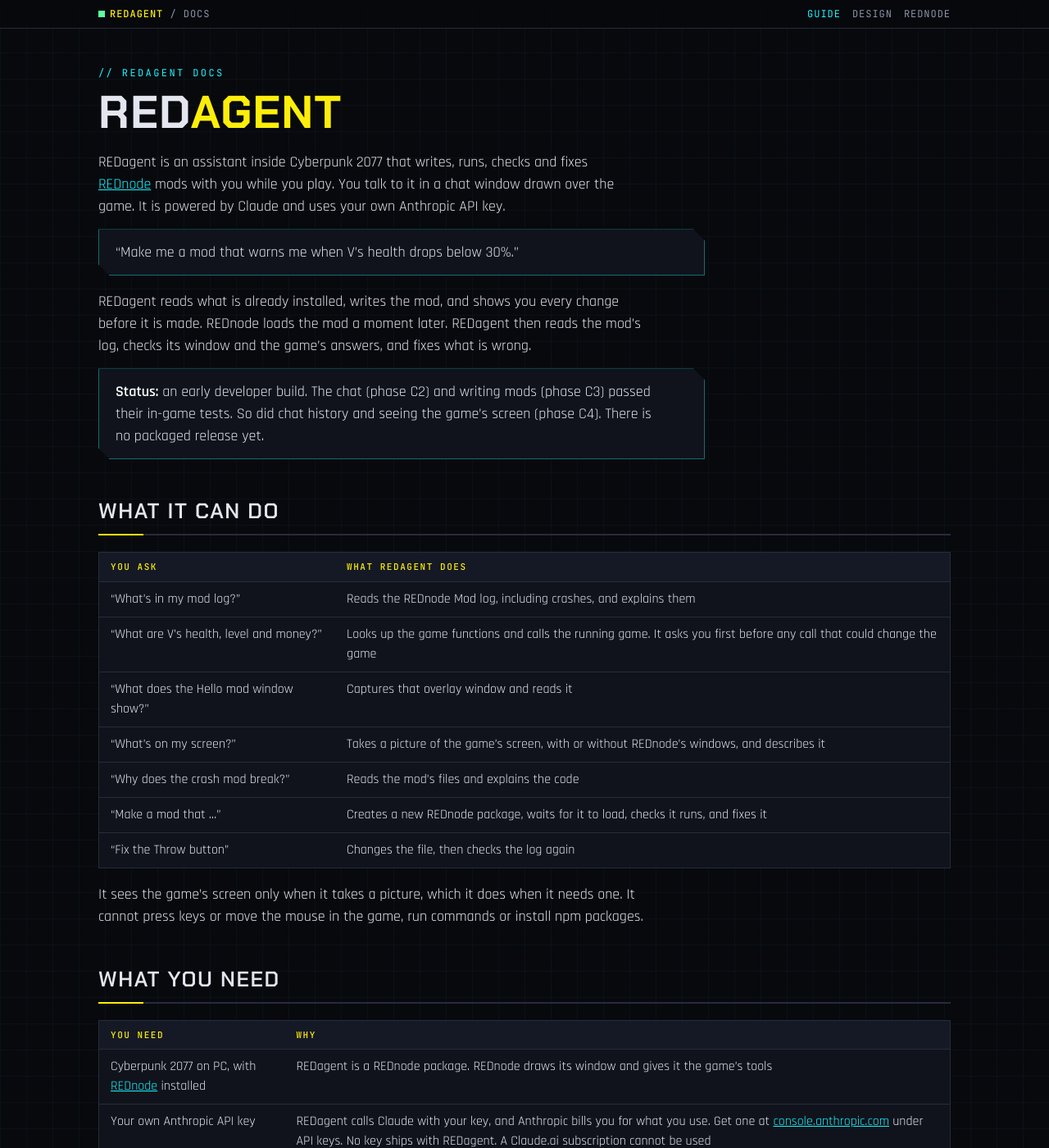
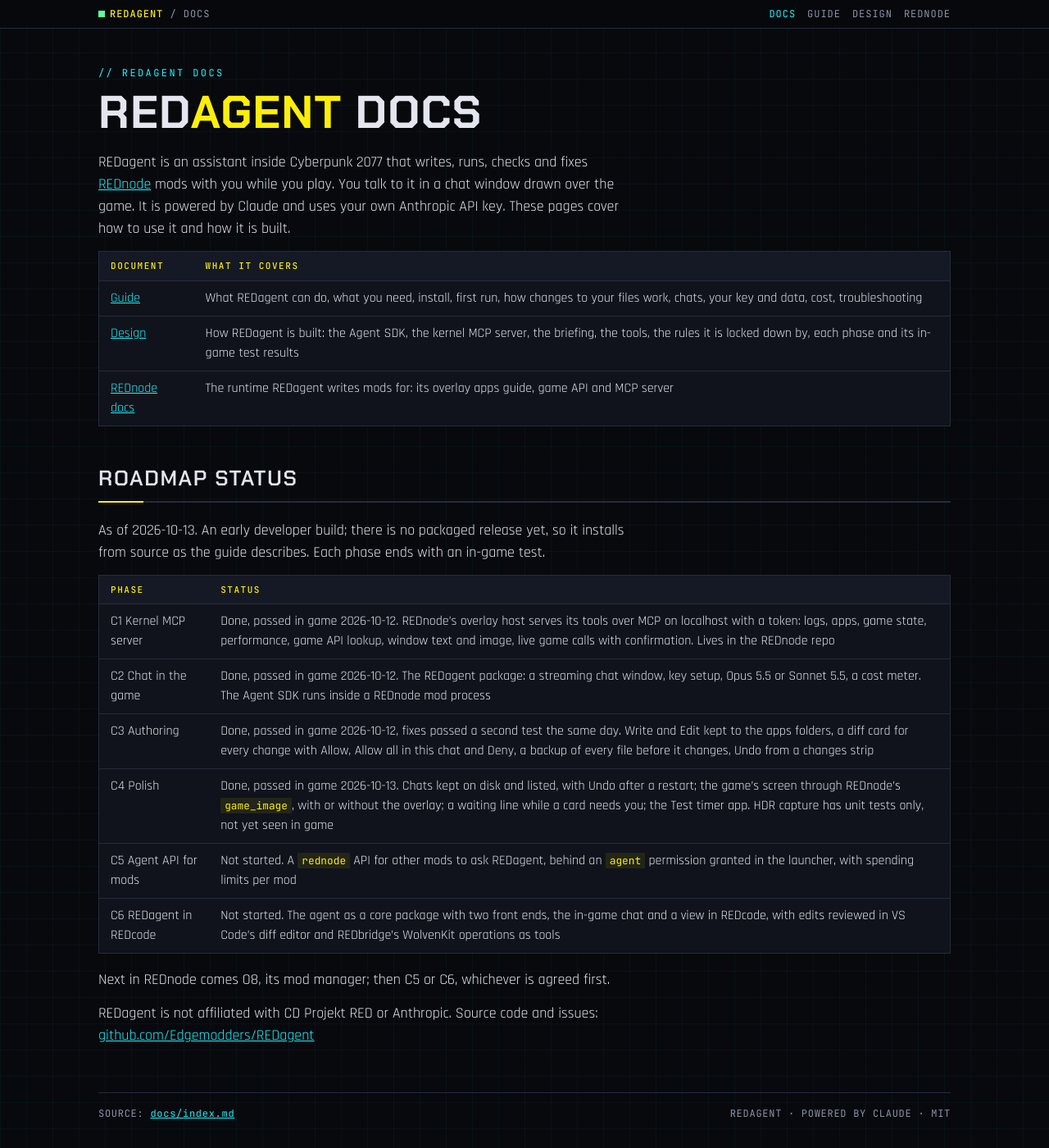
Before and after one commit to Edgemodders/REDagent, a Jekyll site: the page built from docs/index.md, in a window 1280 px wide and 1400 px high. Shown: the whole window at 82% size. Built offline with Jekyll 4.4.1, drawn with Linux system fonts in a browser that asks for light colours; our own code applies the rules of GitHub Pages for plain Markdown files; some of the changed text lies outside the part shown.

Commit message:
Docs: the guide moves to guide.md; the index is the landing page with the ledger and roadmap status
Co-Authored-By: Claude Fable 5.1 <noreply@anthropic.com>
Claude-Session: https://claude.ai/code/session_01QkNW84wQneonKhZEnY9Ci9

```diff
--- a/docs/_config.yml
+++ b/docs/_config.yml
@@ -20,8 +20,10 @@ defaults:
 
 # Status bar links, in order.
 nav:
+  - title: Docs
+    url: /
   - title: Guide
-    url: /
+    url: /guide.html
   - title: Design
     url: /design.html
   - title: REDnode
--- /dev/null
+++ b/docs/guide.md
@@ -0,0 +1,116 @@
+---
+title: Guide
+---
+
+# RED<span class="y">agent</span> guide
+
+REDagent is an assistant inside Cyberpunk 2077 that writes, runs, checks and fixes [REDnode](https://edgemodders.github.io/REDnode/) mods with you while you play. You talk to it in a chat window drawn over the game. It is powered by Claude and uses your own Anthropic API key.
+
+> "Make me a mod that warns me when V's health drops below 30%."
+
+REDagent reads what is already installed, writes the mod, and shows you every change before it is made. REDnode loads the mod a moment later. REDagent then reads the mod's log, checks its window and the game's answers, and fixes what is wrong.
+
+> **Status:** an early developer build. The chat (phase C2) and writing mods (phase C3) passed their in-game tests. So did chat history and seeing the game's screen (phase C4). There is no packaged release yet.
+
+## What it can do
+
+| You ask | What REDagent does |
+|---|---|
+| "What's in my mod log?" | Reads the REDnode Mod log, including crashes, and explains them |
+| "What are V's health, level and money?" | Looks up the game functions and calls the running game. It asks you first before any call that could change the game |
+| "What does the Hello mod window show?" | Captures that overlay window and reads it |
+| "What's on my screen?" | Takes a picture of the game's screen, with or without REDnode's windows, and describes it |
+| "Why does the crash mod break?" | Reads the mod's files and explains the code |
+| "Make a mod that ..." | Creates a new REDnode package, waits for it to load, checks it runs, and fixes it |
+| "Fix the Throw button" | Changes the file, then checks the log again |
+
+It sees the game's screen only when it takes a picture, which it does when it needs one. It cannot press keys or move the mouse in the game, run commands or install npm packages.
+
+## What you need
+
+| You need | Why |
+|---|---|
+| Cyberpunk 2077 on PC, with [REDnode](https://github.com/Edgemodders/REDnode) installed | REDagent is a REDnode package. REDnode draws its window and gives it the game's tools |
+| Your own Anthropic API key | REDagent calls Claude with your key, and Anthropic bills you for what you use. Get one at [console.anthropic.com](https://console.anthropic.com/) under API keys. No key ships with REDagent. A Claude.ai subscription cannot be used |
+| About 300 MB of disk | Most of it is the Claude Agent SDK, which REDagent runs on |
+| About 120 MB of memory while the game runs | REDagent runs in its own Node process, outside the game |
+
+## Install
+
+There is no packaged release yet. To install from source:
+
+1. Install REDnode and deploy it to the game, following its [developer setup](https://edgemodders.github.io/REDnode/dev-setup.html).
+2. Clone [REDagent](https://github.com/Edgemodders/REDagent) beside REDnode, then run `npm install` in its `redagent` folder.
+3. Close the game. Run `.\tools\deploy.ps1 -GameDir '<your Cyberpunk 2077 folder>'`.
+
+## First run
+
+1. Start the game. The REDagent window opens on the right and asks for your key.
+2. Press **F10** to open the REDnode launcher. Find REDagent and switch **Allowed** on for "REDnode's tools for AI agents". Without this, REDagent can still chat and read your mods' files, but it cannot see the Mod log, the game or overlay windows.
+3. Copy your API key. Click the key field in REDagent, press **Ctrl+V**, then **Save key**. The chat appears.
+4. Ask something short, like "What's in my mod log?"
+
+## How changes to your files work
+
+REDagent only writes inside REDnode's apps folders. It never changes its own files or anything in a `node_modules` folder, and it cannot write anywhere else on your PC.
+
+Before each change, the chat shows a card with the change as a diff: added lines in green, removed lines in red. You choose:
+
+| Button | What happens |
+|---|---|
+| **Allow** | This one change is made |
+| **Allow all in this chat** | This change and every later change in this chat are made without asking. **New chat** turns this off again |
+| **Deny** | Nothing changes. REDagent is told you said no, and asks what you want instead |
+
+REDagent backs up each file before it changes it. Every change it makes is listed in the chat with an **Undo** button. The strip above the input counts the chat's changes; **Show** lists them all, each with Undo, however far the chat has scrolled. Undo puts the file back as it was, or removes a file REDagent created, and any folder that is then empty. REDagent is told about the undo when you next ask it something.
+
+Backups are kept in `%APPDATA%\@rednode\overlay\packages\redagent\backups`.
+
+## Chats are kept
+
+Each chat is saved as it goes, with its changes, so closing the game does not lose it. The last chat comes back when the game starts, and Undo still works on its changes. **Chats** lists the last 30 chats: **Open** one to see it and carry on where you left off, or **Delete** it. **New** starts a fresh chat. "Allow all in this chat" is never brought back: you give it again when you want it.
+
+Chats are kept in `%APPDATA%\@rednode\overlay\packages\redagent\chats`.
+
+## Your key and your data
+
+| What | Where it goes |
+|---|---|
+| Your API key | Stored encrypted with your Windows account, by REDnode. It is only used to talk to Anthropic and is never shown again. **Key** in the chat's footer replaces it |
+| Your questions and REDagent's answers | Sent to Anthropic's API, as with any Claude API use |
+| What REDagent reads to answer | Also sent to Anthropic: mod logs, values from the game, pictures of overlay windows and of the game's screen, and the files it reads from the apps folders |
+| Everything else | Stays on your PC. REDagent does not send telemetry |
+
+## What it costs
+
+You pay Anthropic per use. Each answer shows its own cost under it in dim text, next to the chat's running total. The footer shows the chat's total too.
+
+A picture of the game's screen costs about as much as a page of text. REDagent takes one when it needs to see, not on every question.
+
+| Model | Use it for |
+|---|---|
+| **Opus 5.5** (the default) | Writing and fixing mods, and harder questions |
+| **Sonnet 5.5** | Quick questions, at a lower price |
+
+In our first test, six questions (five on Opus 5.5, one on Sonnet 5.5) cost $0.34 in all. Each took 11 to 55 seconds. Anthropic caches REDagent's long instructions for a few minutes, so questions asked close together cost less. A long chat costs more per question, because the whole chat is sent each time. Use **New chat** when you change topic.
+
+## When something goes wrong
+
+| You see | Do this |
+|---|---|
+| "REDnode's tools are off" | In the launcher (F10), switch **Allowed** on for REDagent |
+| "That does not look like an Anthropic API key" | Copy the whole key. Anthropic keys start with `sk-ant-` |
+| An error about your key or credit | Check the key and your credit at console.anthropic.com, then press **Key** and save the key again |
+| REDagent asks for your key again | The saved key could not be read, for example after a Windows account change. Paste it again |
+| The window is gone | Open it again from the launcher (F10) |
+| Anything else | Open the REDnode Mod log app. REDagent's lines start with `[redagent]` |
+
+## More
+
+| Page | What it covers |
+|---|---|
+| [Docs index](./) | Every REDagent document, and the roadmap status |
+| [Design](design.md) | How REDagent is built, the phases, and their test results. For developers |
+| [REDnode docs](https://edgemodders.github.io/REDnode/) | The runtime REDagent writes mods for, and its overlay apps guide |
+
+REDagent is not affiliated with CD Projekt RED or Anthropic. Source code and issues: [github.com/Edgemodders/REDagent](https://github.com/Edgemodders/REDagent).
--- a/docs/index.md
+++ b/docs/index.md
@@ -1,111 +1,26 @@
-# RED<span class="y">agent</span>
+# RED<span class="y">agent</span> docs
 
-REDagent is an assistant inside Cyberpunk 2077 that writes, runs, checks and fixes [REDnode](https://edgemodders.github.io/REDnode/) mods with you while you play. You talk to it in a chat window drawn over the game. It is powered by Claude and uses your own Anthropic API key.
+REDagent is an assistant inside Cyberpunk 2077 that writes, runs, checks and fixes [REDnode](https://edgemodders.github.io/REDnode/) mods with you while you play. You talk to it in a chat window drawn over the game. It is powered by Claude and uses your own Anthropic API key. These pages cover how to use it and how it is built.
 
-> "Make me a mod that warns me when V's health drops below 30%."
+| Document | What it covers |
+|---|---|
+| [Guide](guide.html) | What REDagent can do, what you need, install, first run, how changes to your files work, chats, your key and data, cost, troubleshooting |
+| [Design](design.html) | How REDagent is built: the Agent SDK, the kernel MCP server, the briefing, the tools, the rules it is locked down by, each phase and its in-game test results |
+| [REDnode docs](https://edgemodders.github.io/REDnode/) | The runtime REDagent writes mods for: its overlay apps guide, game API and MCP server |
 
-REDagent reads what is already installed, writes the mod, and shows you every change before it is made. REDnode loads the mod a moment later. REDagent then reads the mod's log, checks its window and the game's answers, and fixes what is wrong.
+## Roadmap status
 
-> **Status:** an early developer build. The chat (phase C2) and writing mods (phase C3) passed their in-game tests. So did chat history and seeing the game's screen (phase C4). There is no packaged release yet.
+As of 2026-10-13. An early developer build; there is no packaged release yet, so it installs from source as the guide describes. Each phase ends with an in-game test.
 
-## What it can do
+| Phase | Status |
+|---|---|
+| C1 Kernel MCP server | Done, passed in game 2026-10-12. REDnode's overlay host serves its tools over MCP on localhost with a token: logs, apps, game state, performance, game API lookup, window text and image, live game calls with confirmation. Lives in the REDnode repo |
+| C2 Chat in the game | Done, passed in game 2026-10-12. The REDagent package: a streaming chat window, key setup, Opus 5.5 or Sonnet 5.5, a cost meter. The Agent SDK runs inside a REDnode mod process |
+| C3 Authoring | Done, passed in game 2026-10-12, fixes passed a second test the same day. Write and Edit kept to the apps folders, a diff card for every change with Allow, Allow all in this chat and Deny, a backup of every file before it changes, Undo from a changes strip |
+| C4 Polish | Done, passed in game 2026-10-13. Chats kept on disk and listed, with Undo after a restart; the game's screen through REDnode's `game_image`, with or without the overlay; a waiting line while a card needs you; the Test timer app. HDR capture has unit tests only, not yet seen in game |
+| C5 Agent API for mods | Not started. A `rednode` API for other mods to ask REDagent, behind an `agent` permission granted in the launcher, with spending limits per mod |
+| C6 REDagent in REDcode | Not started. The agent as a core package with two front ends, the in-game chat and a view in REDcode, with edits reviewed in VS Code's diff editor and REDbridge's WolvenKit operations as tools |
 
-| You ask | What REDagent does |
-|---|---|
-| "What's in my mod log?" | Reads the REDnode Mod log, including crashes, and explains them |
-| "What are V's health, level and money?" | Looks up the game functions and calls the running game. It asks you first before any call that could change the game |
-| "What does the Hello mod window show?" | Captures that overlay window and reads it |
-| "What's on my screen?" | Takes a picture of the game's screen, with or without REDnode's windows, and describes it |
-| "Why does the crash mod break?" | Reads the mod's files and explains the code |
-| "Make a mod that ..." | Creates a new REDnode package, waits for it to load, checks it runs, and fixes it |
-| "Fix the Throw button" | Changes the file, then checks the log again |
+Next in REDnode comes O8, its mod manager; then C5 or C6, whichever is agreed first.
 
-It sees the game's screen only when it takes a picture, which it does when it needs one. It cannot press keys or move the mouse in the game, run commands or install npm packages.
-
-## What you need
-
-| You need | Why |
-|---|---|
-| Cyberpunk 2077 on PC, with [REDnode](https://github.com/Edgemodders/REDnode) installed | REDagent is a REDnode package. REDnode draws its window and gives it the game's tools |
-| Your own Anthropic API key | REDagent calls Claude with your key, and Anthropic bills you for what you use. Get one at [console.anthropic.com](https://console.anthropic.com/) under API keys. No key ships with REDagent. A Claude.ai subscription cannot be used |
-| About 300 MB of disk | Most of it is the Claude Agent SDK, which REDagent runs on |
-| About 120 MB of memory while the game runs | REDagent runs in its own Node process, outside the game |
-
-## Install
-
-There is no packaged release yet. To install from source:
-
-1. Install REDnode and deploy it to the game, following its [developer setup](https://edgemodders.github.io/REDnode/dev-setup.html).
-2. Clone [REDagent](https://github.com/Edgemodders/REDagent) beside REDnode, then run `npm install` in its `redagent` folder.
-3. Close the game. Run `.\tools\deploy.ps1 -GameDir '<your Cyberpunk 2077 folder>'`.
-
-## First run
-
-1. Start the game. The REDagent window opens on the right and asks for your key.
-2. Press **F10** to open the REDnode launcher. Find REDagent and switch **Allowed** on for "REDnode's tools for AI agents". Without this, REDagent can still chat and read your mods' files, but it cannot see the Mod log, the game or overlay windows.
-3. Copy your API key. Click the key field in REDagent, press **Ctrl+V**, then **Save key**. The chat appears.
-4. Ask something short, like "What's in my mod log?"
-
-## How changes to your files work
-
-REDagent only writes inside REDnode's apps folders. It never changes its own files or anything in a `node_modules` folder, and it cannot write anywhere else on your PC.
-
-Before each change, the chat shows a card with the change as a diff: added lines in green, removed lines in red. You choose:
-
-| Button | What happens |
-|---|---|
-| **Allow** | This one change is made |
-| **Allow all in this chat** | This change and every later change in this chat are made without asking. **New chat** turns this off again |
-| **Deny** | Nothing changes. REDagent is told you said no, and asks what you want instead |
-
-REDagent backs up each file before it changes it. Every change it makes is listed in the chat with an **Undo** button. The strip above the input counts the chat's changes; **Show** lists them all, each with Undo, however far the chat has scrolled. Undo puts the file back as it was, or removes a file REDagent created, and any folder that is then empty. REDagent is told about the undo when you next ask it something.
-
-Backups are kept in `%APPDATA%\@rednode\overlay\packages\redagent\backups`.
-
-## Chats are kept
-
-Each chat is saved as it goes, with its changes, so closing the game does not lose it. The last chat comes back when the game starts, and Undo still works on its changes. **Chats** lists the last 30 chats: **Open** one to see it and carry on where you left off, or **Delete** it. **New** starts a fresh chat. "Allow all in this chat" is never brought back: you give it again when you want it.
-
-Chats are kept in `%APPDATA%\@rednode\overlay\packages\redagent\chats`.
-
-## Your key and your data
-
-| What | Where it goes |
-|---|---|
-| Your API key | Stored encrypted with your Windows account, by REDnode. It is only used to talk to Anthropic and is never shown again. **Key** in the chat's footer replaces it |
-| Your questions and REDagent's answers | Sent to Anthropic's API, as with any Claude API use |
-| What REDagent reads to answer | Also sent to Anthropic: mod logs, values from the game, pictures of overlay windows and of the game's screen, and the files it reads from the apps folders |
-| Everything else | Stays on your PC. REDagent does not send telemetry |
-
-## What it costs
-
-You pay Anthropic per use. Each answer shows its own cost under it in dim text, next to the chat's running total. The footer shows the chat's total too.
-
-A picture of the game's screen costs about as much as a page of text. REDagent takes one when it needs to see, not on every question.
-
-| Model | Use it for |
-|---|---|
-| **Opus 5.5** (the default) | Writing and fixing mods, and harder questions |
-| **Sonnet 5.5** | Quick questions, at a lower price |
-
-In our first test, six questions (five on Opus 5.5, one on Sonnet 5.5) cost $0.34 in all. Each took 11 to 55 seconds. Anthropic caches REDagent's long instructions for a few minutes, so questions asked close together cost less. A long chat costs more per question, because the whole chat is sent each time. Use **New chat** when you change topic.
-
-## When something goes wrong
-
-| You see | Do this |
-|---|---|
-| "REDnode's tools are off" | In the launcher (F10), switch **Allowed** on for REDagent |
-| "That does not look like an Anthropic API key" | Copy the whole key. Anthropic keys start with `sk-ant-` |
-| An error about your key or credit | Check the key and your credit at console.anthropic.com, then press **Key** and save the key again |
-| REDagent asks for your key again | The saved key could not be read, for example after a Windows account change. Paste it again |
-| The window is gone | Open it again from the launcher (F10) |
-| Anything else | Open the REDnode Mod log app. REDagent's lines start with `[redagent]` |
-
-## More
-
-| Page | What it covers |
-|---|---|
-| [Design](design.md) | How REDagent is built, the phases, and their test results. For developers |
-| [REDnode docs](https://edgemodders.github.io/REDnode/) | The runtime REDagent writes mods for, and its overlay apps guide |
-
-REDagent is not affiliated with CD Projekt RED or Anthropic. Source code and issues: [github.com/Edgemodders/REDagent](https://github.com/Edgemodders/REDagent).
+REDagent is not affiliated with CD Projekt RED or Anthropic. Source code and issues: [github.com/Edgemodders/REDagent](https://github.com/Edgemodders/REDagent)
```
Also changed, not shown: CLAUDE.md (+1 -1 lines), README.md.
